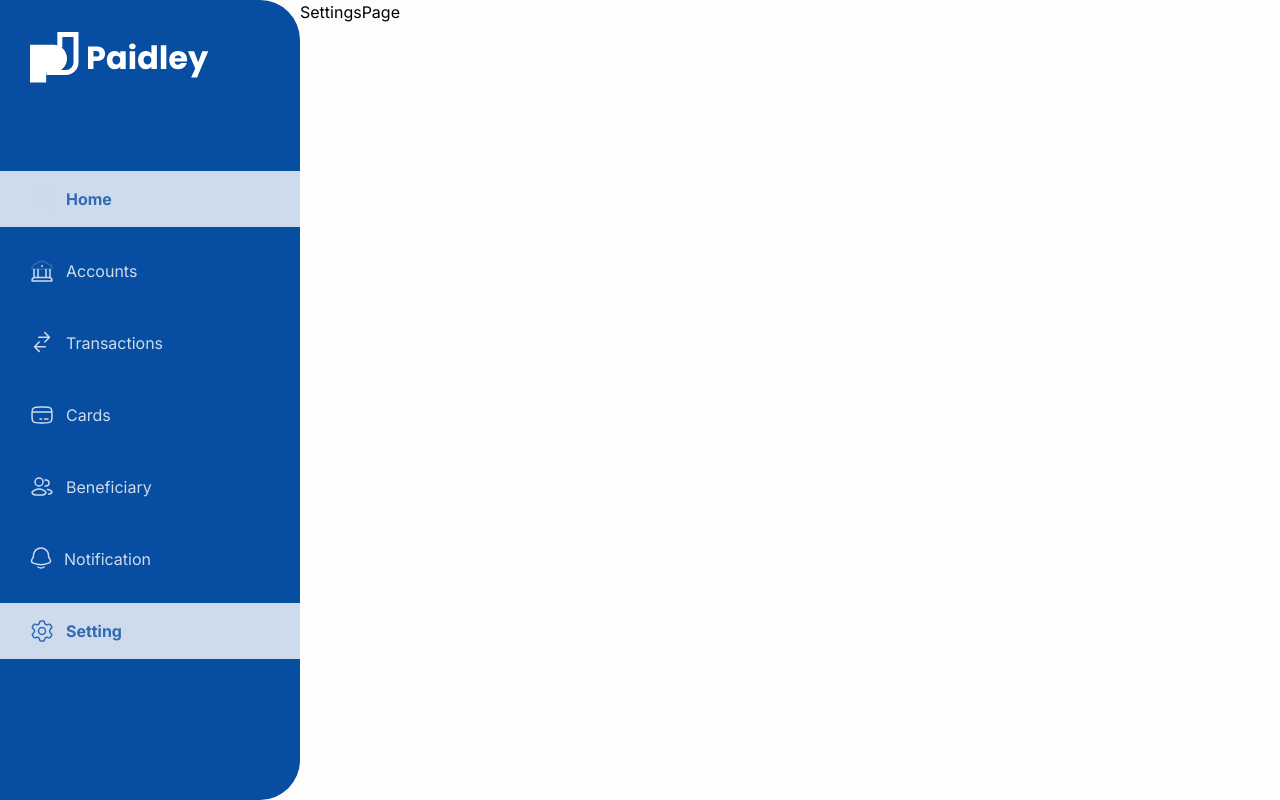
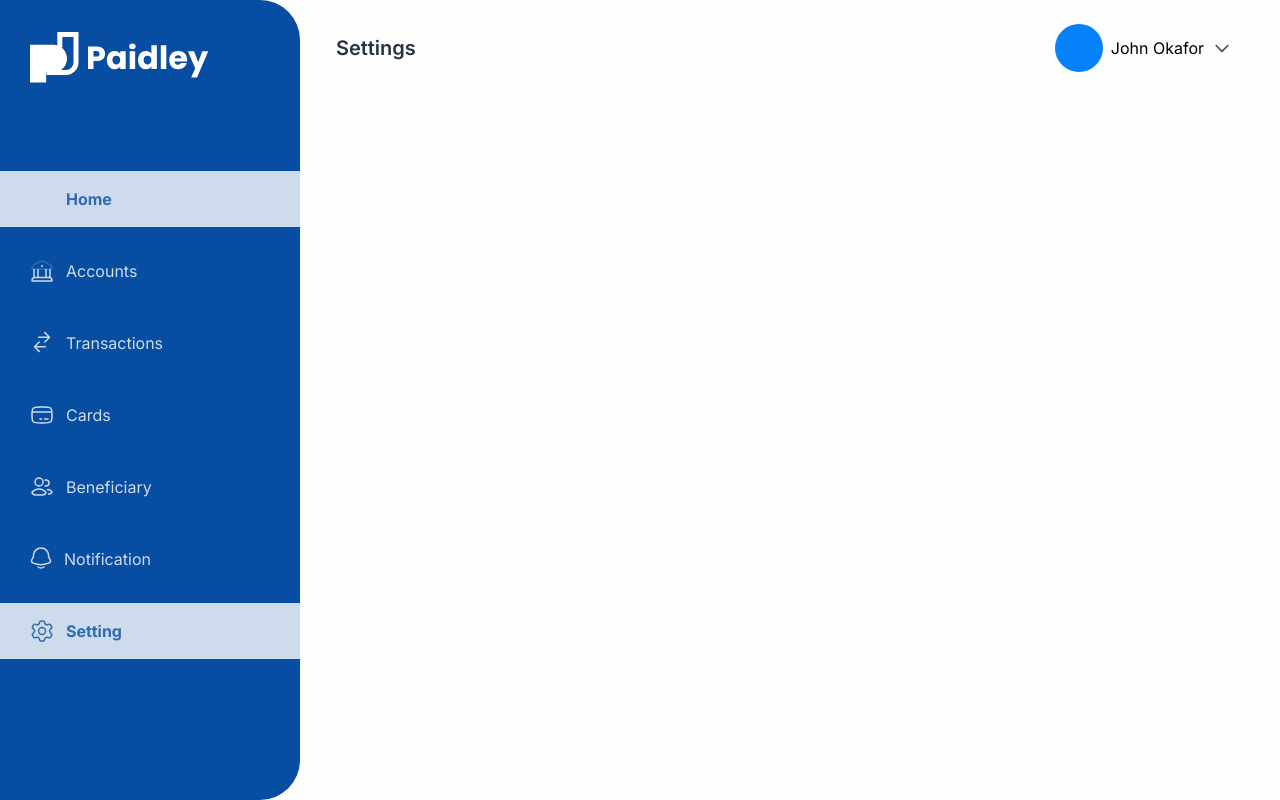
Before and after one commit to superwaih/paidley, a Next.js app: page /dashboard/settings in a window 1280 px wide. Built offline with nearby package versions, Linux system fonts and the light colour scheme.

Commit message:
added settings page

```diff
--- /dev/null
+++ b/components/dashboard/notifications/SingleNotification.jsx
@@ -0,0 +1,11 @@
+import React from 'react'
+
+const SingleNotification = () => {
+  return (
+    <div>
+
+    </div>
+  )
+}
+
+export default SingleNotification
--- a/pages/dashboard/settings/index.jsx
+++ b/pages/dashboard/settings/index.jsx
@@ -1,11 +1,13 @@
 import DashboardLayout from '@/components/dashboard/DashboardLayout'
+import SimpleNav from '@/components/dashboard/SimpleNav'
 import React from 'react'
 
 const SettingsPage = () => {
   return (
     <DashboardLayout>
-
-        <div>SettingsPage</div>
+      <SimpleNav
+      title={"Settings"}
+      />
     </DashboardLayout>
   )
 }
```
